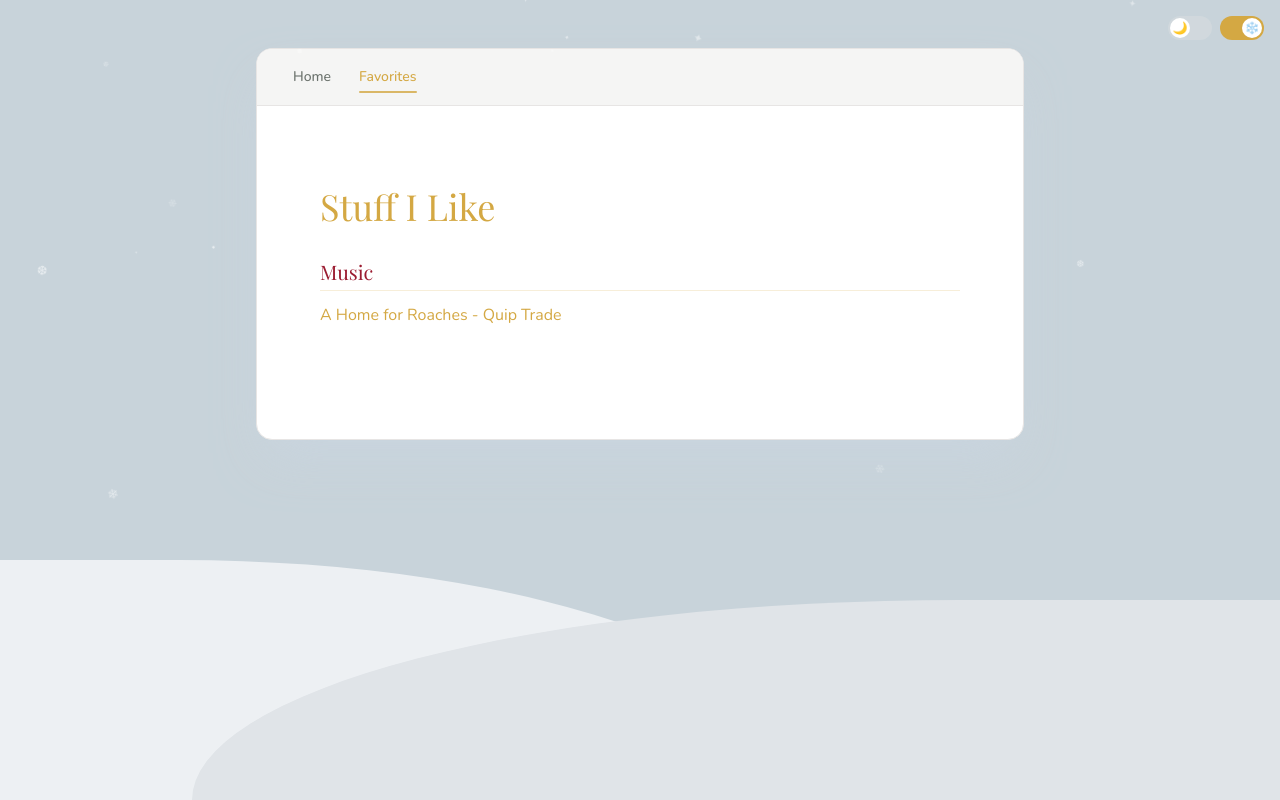
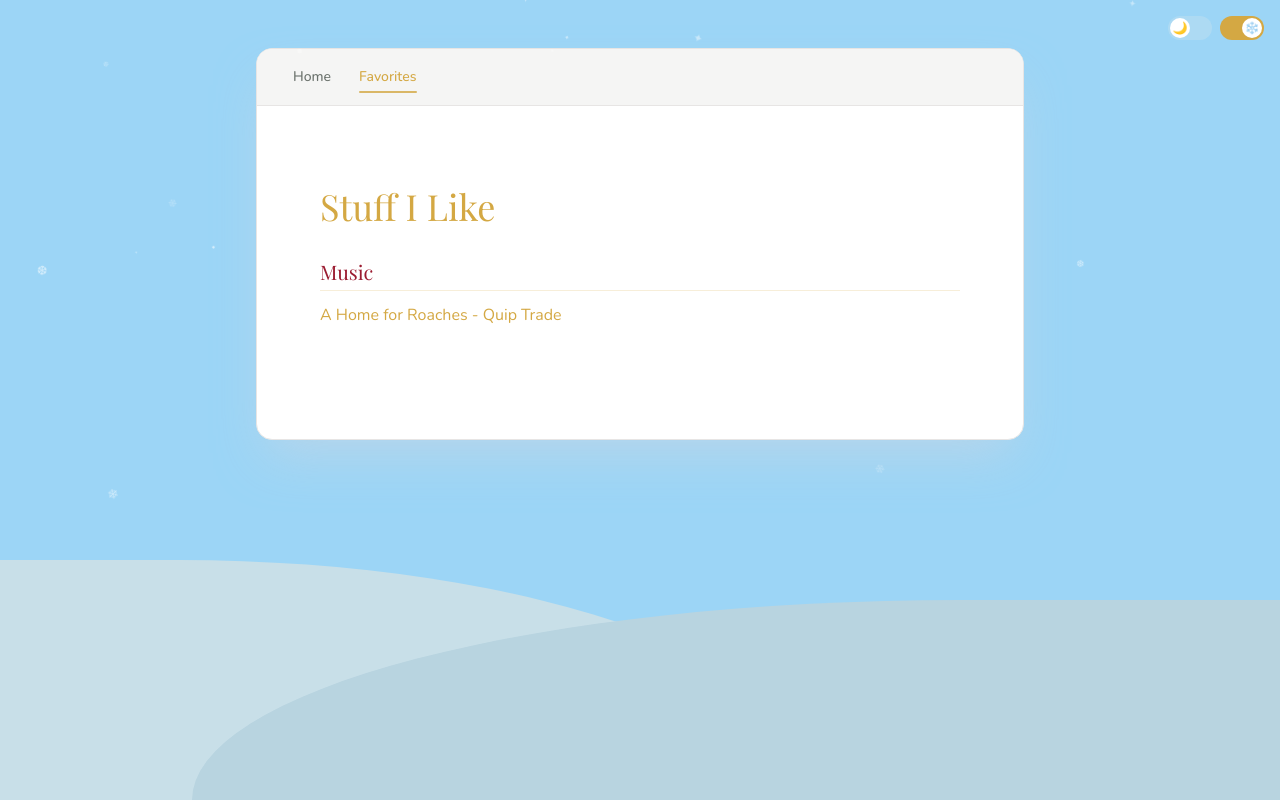
Before and after one commit to ianrosevear/ians-christmas-village, a Next.js app: page /favorites in a window 1280 px wide. Built offline with nearby package versions, Linux system fonts and the light colour scheme; a web font is replaced by a local one.

Commit message:
reorg css

```diff
--- a/app/styles/animations.css
+++ b/app/styles/animations.css
@@ -1,4 +1,3 @@
-/* app/styles/animations.css */
 @keyframes snowfall {
   0% {
     transform: translateY(0) translateX(0) rotate(0deg);
--- a/app/styles/layout.css
+++ /dev/null
@@ -1,24 +0,0 @@
-/* app/styles/layout.css */
-body {
-  background-color: #c8d3da;
-  color: var(--text-primary);
-  font-family: var(--font-nunito), sans-serif;
-  min-height: 100vh;
-  transition: background-color 0.3s ease, color 0.3s ease;
-}
-
-.dark body,
-body:has(.dark) {
-  background-color: #1a1f2e;
-  color: var(--color-snow);
-}
-
-/* Subtle dot-grid texture on the background */
-.bg-texture {
-  background-image: radial-gradient(circle, rgba(255,255,255,0.18) 1px, transparent 1px);
-  background-size: 28px 28px;
-}
-
-.dark .bg-texture {
-  background-image: radial-gradient(circle, rgba(255,255,255,0.06) 1px, transparent 1px);
-}
--- a/app/styles/snow.css
+++ b/app/styles/snow.css
@@ -1,4 +1,10 @@
-/* app/styles/snow.css */
+:root {
+  --color-hill-1: #c8dfe8;
+  --color-hill-2: #b8d4e0;
+  --color-hill-1-dark: #2a3040;
+  --color-hill-2-dark: #232838;
+}
+
 .snow-ground {
   position: fixed;
   bottom: 0;
@@ -17,13 +23,13 @@
   left: -20%;
   width: 85%;
   height: 240px;
-  background: #edf0f3;
+  background: var(--color-hill-1);
   border-radius: 0 60% 0 0 / 0 100% 0 0;
   transition: background 0.3s ease;
 }
 
 .dark .snow-ground::before {
-  background: #2a3040;
+  background: var(--color-hill-1-dark);
 }
 
 .snow-ground::after {
@@ -33,11 +39,11 @@
   right: -15%;
   width: 100%;
   height: 200px;
-  background: #e0e4e8;
+  background: var(--color-hill-2);
   border-radius: 60% 0 0 0 / 100% 0 0 0;
   transition: background 0.3s ease;
 }
 
 .dark .snow-ground::after {
-  background: #232838;
+  background: var(--color-hill-2-dark);
 }
--- a/app/styles/theme.css
+++ b/app/styles/theme.css
@@ -1,8 +1,9 @@
-/* app/styles/theme.css */
 :root {
   --color-pine: #1a472a;
   --color-cranberry: #9b1b30;
   --color-gold: #d4a843;
   --color-snow: #f5f0eb;
   --color-dark: #0f1a12;
+  --color-sky: #9cd5f6;
+  --color-sky-dark: #1a1f2e;
 }
--- a/components/ClientLayout.tsx
+++ b/components/ClientLayout.tsx
@@ -43,8 +43,7 @@ export default function ClientLayout({ children }: { children: React.ReactNode }
   const toggleDark = makeToggle("darkMode", false);
 
   return (
-    <div className={`${darkMode ? "dark" : ""} bg-texture bg-[#c8d3da] dark:bg-[#1a1f2e] transition-colors duration-300 min-h-screen`}>
-      {/* Floating toggles */}
+    <div className={`${darkMode ? "dark" : ""} bg-texture bg-[var(--color-sky)] dark:bg-[var(--color-sky-dark)] transition-colors duration-300 min-h-screen`}>      {/* Floating toggles */}
       <div className="fixed top-4 right-4 z-50 flex items-center gap-2">
         <Toggle checked={darkMode} onChange={toggleDark} icon="🌙" />
         <Toggle checked={snowEnabled} onChange={toggleSnow} icon="❄️" />
```
